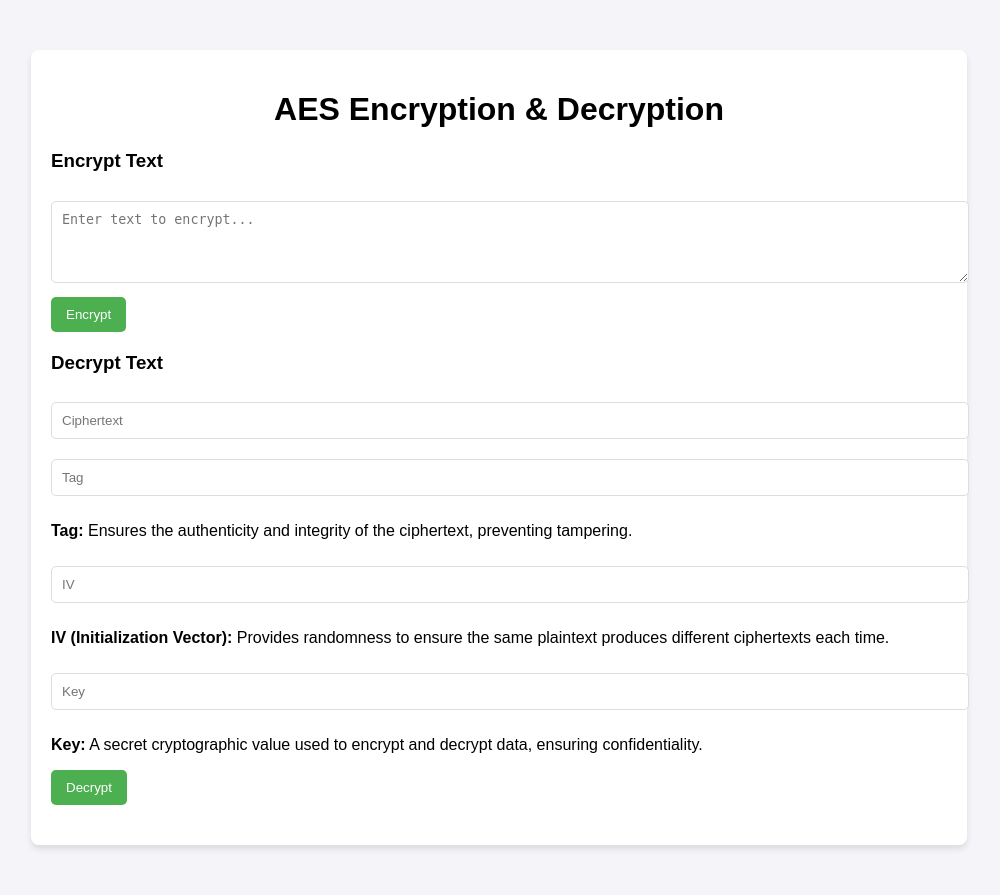
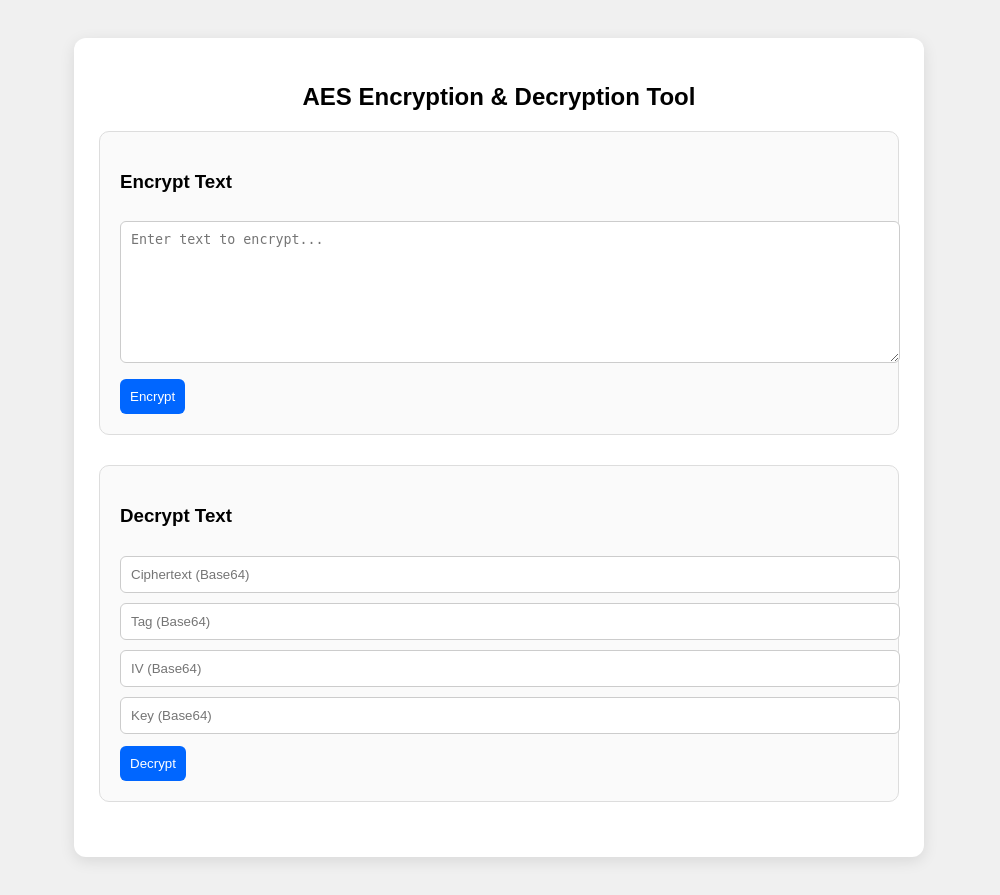
Before and after one commit to atharvaballa/Encryption_Decryption, a Flask app: page / in a window 1280 px wide. Shown: the whole page, without its empty margins (141-1141 px from the left). Run offline with Flask 3, Linux system fonts and the light colour scheme.

Commit message:
Refactor AES tool layout and enhance error handling
Updated the layout and structure of the AES encryption/decryption tool. Added sections for encryption and decryption with improved error handling and display.

```diff
--- a/templates/index.html
+++ b/templates/index.html
@@ -3,104 +3,56 @@
 <head>
     <meta charset="UTF-8">
     <meta name="viewport" content="width=device-width, initial-scale=1.0">
-    <title>AES Encryption/Decryption</title>
-    <style>
-        body {
-            font-family: Arial, sans-serif;
-            background-color: #f4f4f9;
-            margin: 0;
-            padding: 0;
-        }
-        .container {
-            width: 70%;
-            margin: 50px auto;
-            padding: 20px;
-            background-color: white;
-            box-shadow: 0px 4px 6px rgba(0, 0, 0, 0.1);
-            border-radius: 8px;
-        }
-        h1 {
-            text-align: center;
-        }
-        form {
-            margin-bottom: 20px;
-        }
-        input[type="text"], textarea {
-            width: 100%;
-            padding: 10px;
-            margin: 10px 0;
-            border-radius: 5px;
-            border: 1px solid #ddd;
-        }
-        button {
-            padding: 10px 15px;
-            background-color: #4CAF50;
-            color: white;
-            border: none;
-            border-radius: 5px;
-            cursor: pointer;
-        }
-        button:hover {
-            background-color: #45a049;
-        }
-        .result {
-            padding: 15px;
-            background-color: #e7f4e7;
-            margin-top: 20px;
-            border-radius: 5px;
-        }
-        .error {
-            color: red;
-        }
-    </style>
+    <title>AES Encryption & Decryption</title>
+    <link rel="stylesheet" href="{{ url_for('static', filename='style.css') }}">
 </head>
 <body>
 
-    <div class="container">
-        <h1>AES Encryption & Decryption</h1>
+<div class="container">
 
-        <!-- Show Error Message -->
-        {% if error %}
-        <div class="error">{{ error }}</div>
-        {% endif %}
+    <h2>AES Encryption & Decryption Tool</h2>
 
-        <!-- Encryption Form -->
-        <form action="{{ url_for('encrypt') }}" method="POST">
-            <h3>Encrypt Text</h3>
-            <textarea name="plaintext" rows="4" placeholder="Enter text to encrypt..."></textarea><br>
+    {% if error %}
+        <p class="error">{{ error }}</p>
+    {% endif %}
+
+    <!-- ENCRYPT SECTION -->
+    <div class="box">
+        <h3>Encrypt Text</h3>
+        <form action="/encrypt" method="POST">
+            <textarea name="plaintext" placeholder="Enter text to encrypt..."></textarea>
             <button type="submit">Encrypt</button>
         </form>
 
         {% if result %}
-        <div class="result">
-            <h3>Encrypted Result</h3>
+        <div class="output">
             <p><strong>Ciphertext:</strong> {{ result.ciphertext }}</p>
             <p><strong>Tag:</strong> {{ result.tag }}</p>
             <p><strong>IV:</strong> {{ result.iv }}</p>
             <p><strong>Key:</strong> {{ result.key }}</p>
         </div>
         {% endif %}
+    </div>
 
-        <!-- Decryption Form -->
-        <form action="{{ url_for('decrypt') }}" method="POST">
-            <h3>Decrypt Text</h3>
-            <input type="text" name="ciphertext" placeholder="Ciphertext" /><br>
-            <input type="text" name="tag" placeholder="Tag" /><br>
-            <p><strong>Tag:</strong> Ensures the authenticity and integrity of the ciphertext, preventing tampering.</p>
-            <input type="text" name="iv" placeholder="IV" /><br>
-            <p><strong>IV (Initialization Vector):</strong> Provides randomness to ensure the same plaintext produces different ciphertexts each time.</p>
-            <input type="text" name="key" placeholder="Key" /><br>
-            <p><strong>Key:</strong> A secret cryptographic value used to encrypt and decrypt data, ensuring confidentiality.</p>
+    <!-- DECRYPT SECTION -->
+    <div class="box">
+        <h3>Decrypt Text</h3>
+        <form action="/decrypt" method="POST">
+            <input type="text" name="ciphertext" placeholder="Ciphertext (Base64)">
+            <input type="text" name="tag" placeholder="Tag (Base64)">
+            <input type="text" name="iv" placeholder="IV (Base64)">
+            <input type="text" name="key" placeholder="Key (Base64)">
             <button type="submit">Decrypt</button>
         </form>
 
         {% if decrypted_text %}
-        <div class="result">
-            <h3>Decrypted Result</h3>
-            <p><strong>Decrypted Text:</strong> {{ decrypted_text }}</p>
+        <div class="output">
+            <p><strong>Decrypted Text :</strong> {{ decrypted_text }}</p>
         </div>
         {% endif %}
     </div>
 
+</div>
+
 </body>
 </html>
```
